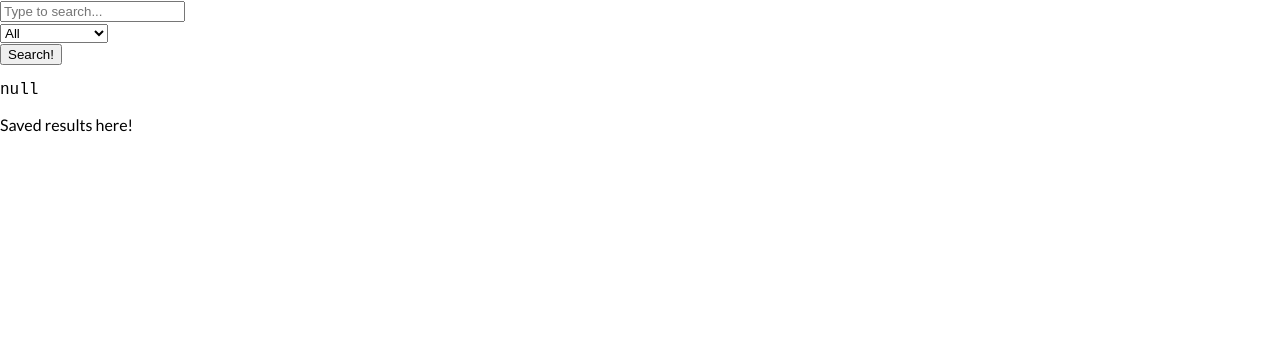
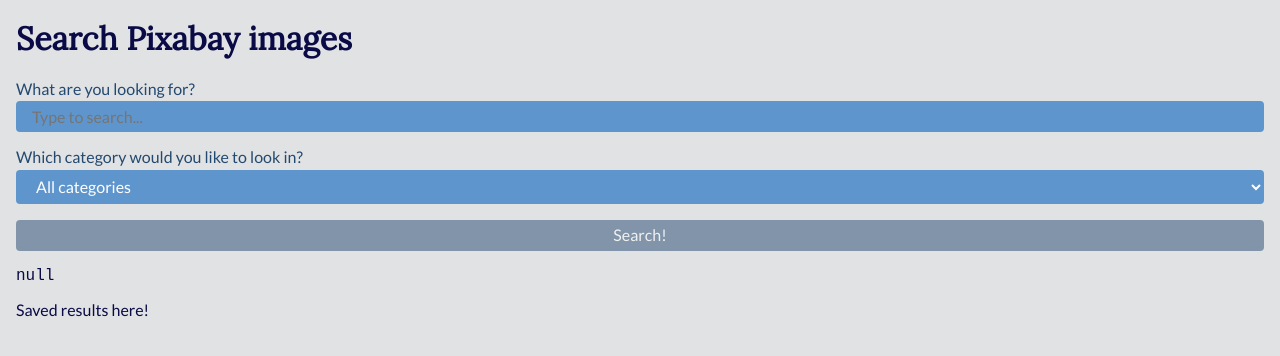
Before and after one commit to tchaflich/piccest, a React app: page / in a window 1280 px wide. Built offline with nearby package versions, Linux system fonts and the light colour scheme.

Commit message:
feature: basic styling for early components

```diff
--- a/package.json
+++ b/package.json
@@ -19,6 +19,7 @@
   },
   "homepage": "https://github.com/tchaflich/piccest#readme",
   "dependencies": {
+    "normalize.css": "^8.0.1",
     "react": "^16.8.6",
     "react-dom": "^16.8.6"
   },
--- a/src/js/components/App.js
+++ b/src/js/components/App.js
@@ -1,5 +1,7 @@
 
 import React, { Component } from 'react';
+
+import 'normalize.css';
 
 import CategorySelect from './CategorySelect';
 import SearchResultList from './SearchResultList';
@@ -77,6 +79,7 @@
 	render() {
 		return (
 			<div className="App">
+				<h1>Search Pixabay images</h1>
 				<SearchInput
 					onUpdate={this.handleSearchInputUpdate}
 					searchQuery={this.state.searchQuery}
@@ -87,6 +90,7 @@
 				/>
 				<SearchButton
 					loading={this.state.loading}
+					searchQuery={this.state.searchQuery}
 					onClick={this.handleSearchButtonClick}
 				/>
 				<SearchResultList
--- a/src/js/components/CategorySelect.js
+++ b/src/js/components/CategorySelect.js
@@ -49,7 +49,7 @@
 	render() {
 		let optionElements = [];
 		optionElements.push(
-			<option key={null} value="">All</option>
+			<option key={null} value="">All categories</option>
 		);
 		optionElements = optionElements.concat(
 			CategorySelect.getCategoryOptions().map(this.renderOption)
@@ -57,6 +57,7 @@
 
 		return (
 			<div className="CategorySelect">
+				<label>Which category would you like to look in?</label>
 				<select
 					value={this.props.searchCategory}
 					onChange={this.props.onUpdate}
--- a/src/js/components/SearchButton.js
+++ b/src/js/components/SearchButton.js
@@ -9,9 +9,9 @@
 
 	render() {
 		return (
-			<div>
+			<div className="SearchButton">
 				<button
-					disabled={this.props.loading}
+					disabled={this.props.loading || !this.props.searchQuery}
 					onClick={this.props.onClick}
 				>Search!</button>
 			</div>
--- a/src/js/components/SearchInput.js
+++ b/src/js/components/SearchInput.js
@@ -14,7 +14,9 @@
 	render() {
 		return (
 			<div className="SearchInput">
+				<label>What are you looking for?</label>
 				<input
+					type="text"
 					placeholder={this.getPlaceholder()}
 					onChange={this.props.onUpdate}
 					value={this.props.searchQuery}
--- /dev/null
+++ b/src/scss/_headings.scss
@@ -0,0 +1,4 @@
+
+h1, h2, h3, h4, h5, h6 {
+	font-family: $font-stack-serif;
+}
--- /dev/null
+++ b/src/scss/_inputs.scss
@@ -0,0 +1,52 @@
+
+// generic input, select, textarea, button, etc styles
+
+input[type="text"], select, button {
+	transition: all 100ms ease-out;
+
+	min-width: 240px;
+	margin: 0;
+
+	border-width: 0px;
+	border-color: none;
+	border-style: solid;
+
+	border-radius: 4px;
+
+	padding: 0.4em 1em;
+}
+
+input[type="text"], select {
+	background-color: lighten($slate, 30);
+	color: white;
+	&:focus {
+		box-shadow: 0 0 3px rgba(lighten($amethyst, 10), 0.5);
+		// border-width: 1px;
+		// border-color: darken($slate, 20);
+	}
+}
+
+button {
+	background-color: $slate;
+	color: white;
+
+	&:focus {
+		box-shadow: 0 0 3px rgba(lighten($amethyst, 10), 0.5);
+		// border-width: 1px;
+		// border-color: darken($slate, 20);
+	}
+
+	&:disabled {
+		opacity: 0.5;
+	}
+}
+
+select, button {
+	cursor: pointer;
+}
+
+label {
+	color: $slate;
+	display: block;
+	margin-bottom: 0.2em;
+}
--- /dev/null
+++ b/src/scss/_palette.scss
@@ -0,0 +1,6 @@
+
+
+$slate: #234970; // 44%
+$midnight: #101073; // 45%
+$amethyst: #6A468F; // 56%;
+$gray: #787C80; // 50%;
--- a/src/scss/components/_App.scss
+++ b/src/scss/components/_App.scss
@@ -1,2 +1,4 @@
 
-// todo
+.App {
+	margin: 1em;
+}
--- /dev/null
+++ b/src/scss/components/_CategorySelect.scss
@@ -0,0 +1,8 @@
+
+.CategorySelect {
+	select {
+		width: 100%;
+	}
+
+	margin: 1em auto;
+}
--- /dev/null
+++ b/src/scss/components/_SearchButton.scss
@@ -0,0 +1,8 @@
+
+.SearchButton {
+	button {
+		width: 100%;
+	}
+
+	margin: 1em auto;
+}
--- /dev/null
+++ b/src/scss/components/_SearchInput.scss
@@ -0,0 +1,8 @@
+
+.SearchInput {
+	input {
+		width: 100%;
+	}
+
+	margin: 1em auto;
+}
--- a/src/scss/index.scss
+++ b/src/scss/index.scss
@@ -28,16 +28,23 @@
 
 
 // base styles, mixins, partials, etc
+@import "palette";
 @import "typography";
+
+@import "inputs";
+@import "headings";
 
 
 // components
 @import "components/App";
+@import "components/SearchInput";
+@import "components/SearchButton";
+@import "components/CategorySelect";
 
 
 // resets, global styles, etc
 
-html {
+#root {
 	// https://css-tricks.com/box-sizing/
 	box-sizing: border-box;
 	font-size: 16px;
@@ -66,5 +73,7 @@
 
 	#root {
 		flex: 1;
+		background-color: lighten($gray, 40);
+		color: darken($midnight, 10);
 	}
 }
--- a/webpack.config.js
+++ b/webpack.config.js
@@ -20,11 +20,13 @@
 	module: {
 		rules: [
 			{
+				// js source files
 				test: /\.(js|jsx)$/,
 				exclude: /node_modules/,
 				use: ['babel-loader', 'eslint-loader'],
 			},
 			{
+				// test folder
 				test: /test\.js$/,
 				use: {
 					loader: 'mocha-loader',
@@ -32,6 +34,19 @@
 				exclude: /node_modules/,
 			},
 			{
+				// normalize.css
+				test: /\.css$/,
+				use: [
+					{
+						loader: 'style-loader',
+					},
+					{
+						loader: 'css-loader',
+					},
+				],
+			},
+			{
+				// sass files
 				test: /\.(sass|scss)$/,
 				use: [
 					{
```
Also changed, not shown: dist/main.css, dist/main.js, 1 other file.
